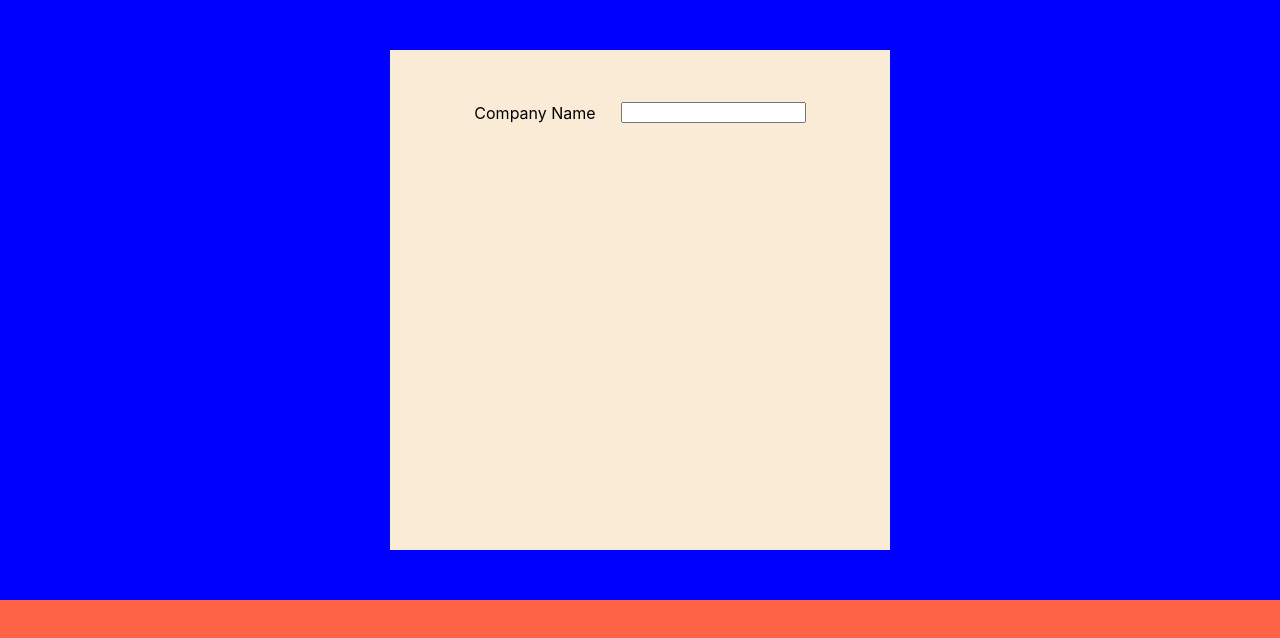
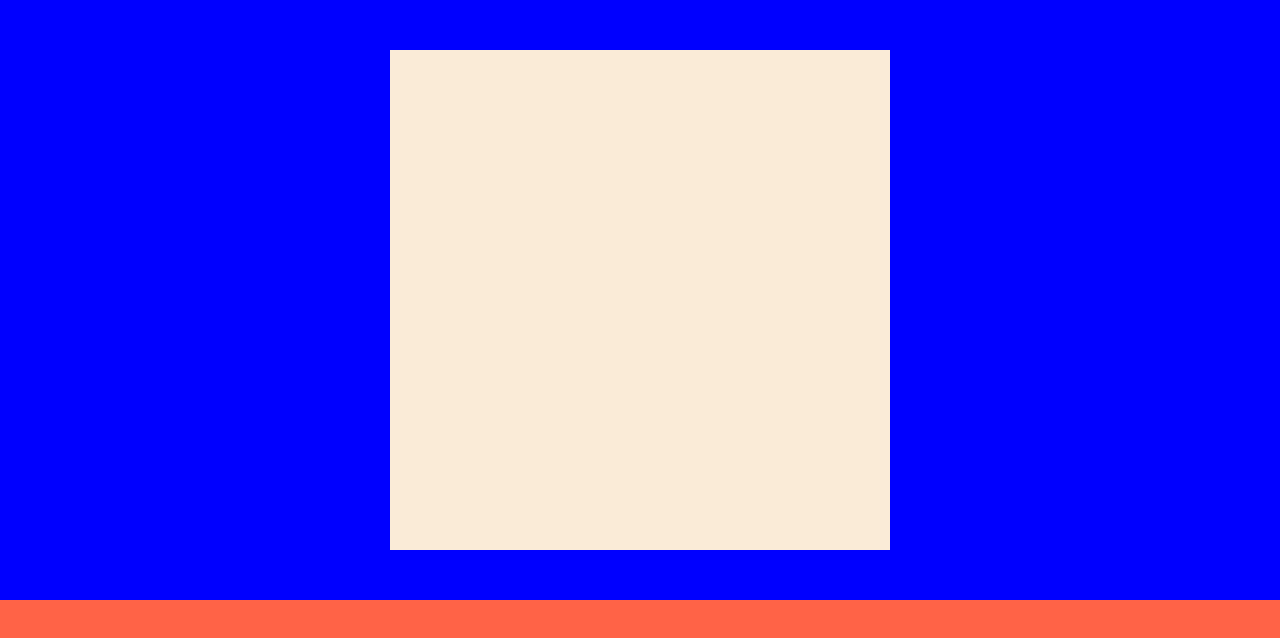
Before and after one commit to mahendransaminathan/csspractice, a React (Create React App) app: page / in a window 1280 px wide. Shown: the top 638 px of the page. Built offline with nearby package versions, Linux system fonts and the light colour scheme.

Commit message:
Added the div under the child

```diff
--- a/src/App.css
+++ b/src/App.css
@@ -22,5 +22,17 @@
     background-color: antiquewhite;
     align-items: center;
     justify-content: center;
-    gap: 25px;
+
 }
+
+.company-Name-Label
+{
+    width: 250px;
+    height: 125px;
+}
+
+.company-Name-Text
+{
+    width: 250px;
+    height: 125px;
+}
--- a/src/App.js
+++ b/src/App.js
@@ -8,13 +8,17 @@ function App() {
           <form className='company-details'>
 
             <div className='company-details-child'>
-              <label className='companyNameLabel'>Company Name </label>
-              <input type='text' className='companyNameText'/>
+            <div className='company-Name-Label'>
 
-              </div>
-            <div className='company-details-child'>   </div>
-            <div className='company-details-child'>   </div>
-            <div className='company-details-child'>   </div>
+            </div>
+            <div className='company-Name-Text'>
+
+            </div>
+            </div>
+            <div className='company-details-child'>
+            </div>
+            <div className='company-details-child'></div>
+            <div className='company-details-child'></div>
 
           </form>
       </div>
```
